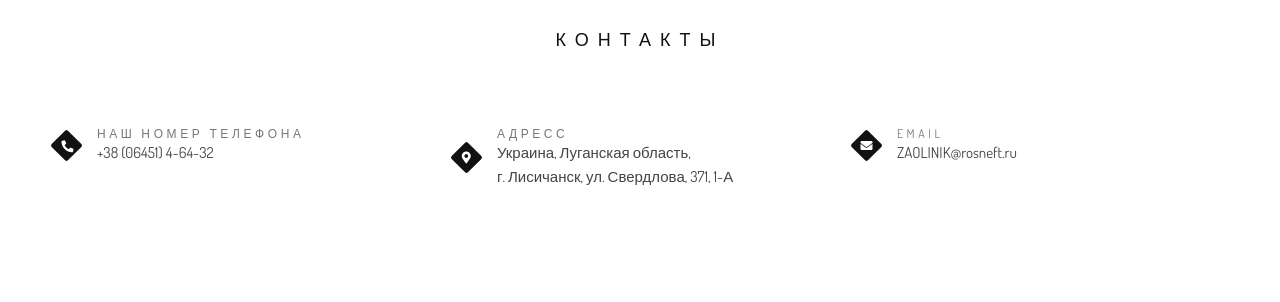
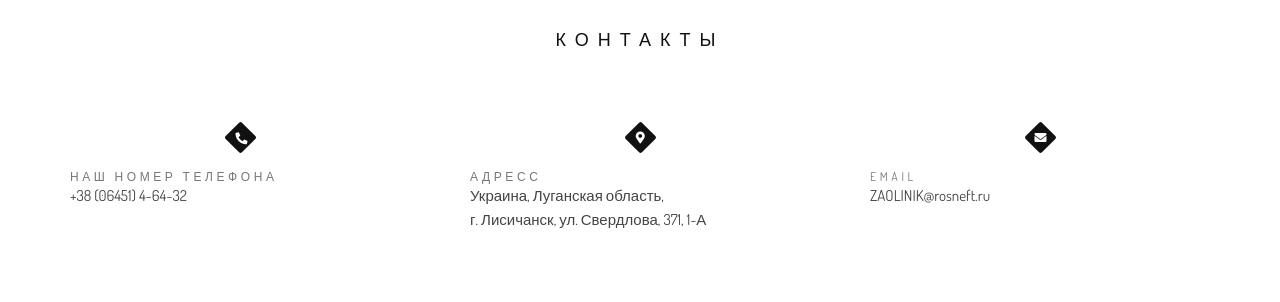
Before and after one commit to ASKoshelenko/linik, a website: page app/index.html in a window 1280 px wide. Shown: the part 4520-4822 px from the top of the page. Drawn offline with nearby package versions, Linux system fonts and the light colour scheme; some packages are replaced by stand-ins of ours.

Commit message:
Some edits in contacts

```diff
--- a/app/css/style.css
+++ b/app/css/style.css
@@ -1163,15 +1163,23 @@ blockquote span {
 	font-size: 0.8rem;
 	letter-spacing: 0.3em;
 	color: #777;
+	padding-top: 20px;
+	margin-left: auto;
+	margin-right: auto;
 }
 .contact-data {
 	font-family: 'dosisregular', sans-serif;
 	font-size: 1rem;
 	line-height: 1.6em;
 	color: #444;
+	margin-left: auto;
+	margin-right: auto;
 }
 .contact-item .rhomb-icon{
-	vertical-align: middle;
+	display: block;
+	text-align: center;
+	margin-left: auto;
+	margin-right: auto;
 }
 .contact-item-content {
 	display: inline-block;
--- a/src/css/style.css
+++ b/src/css/style.css
@@ -1095,15 +1095,23 @@ blockquote span {
 	font-size: 0.8rem;
 	letter-spacing: 0.3em;
 	color: #777;
+	padding-top: 20px;
+	margin-left: auto;
+	margin-right: auto;
 }
 .contact-data {
 	font-family: 'dosisregular', sans-serif;
 	font-size: 1rem;
 	line-height: 1.6em;
 	color: #444;
+	margin-left: auto;
+	margin-right: auto;
 }
 .contact-item .rhomb-icon{
-	vertical-align: middle;
+	display: block;
+	text-align: center;
+	margin-left: auto;
+	margin-right: auto;
 }
 .contact-item-content {
 	display: inline-block;
```
Also changed, not shown: app/css/style.min.css.
